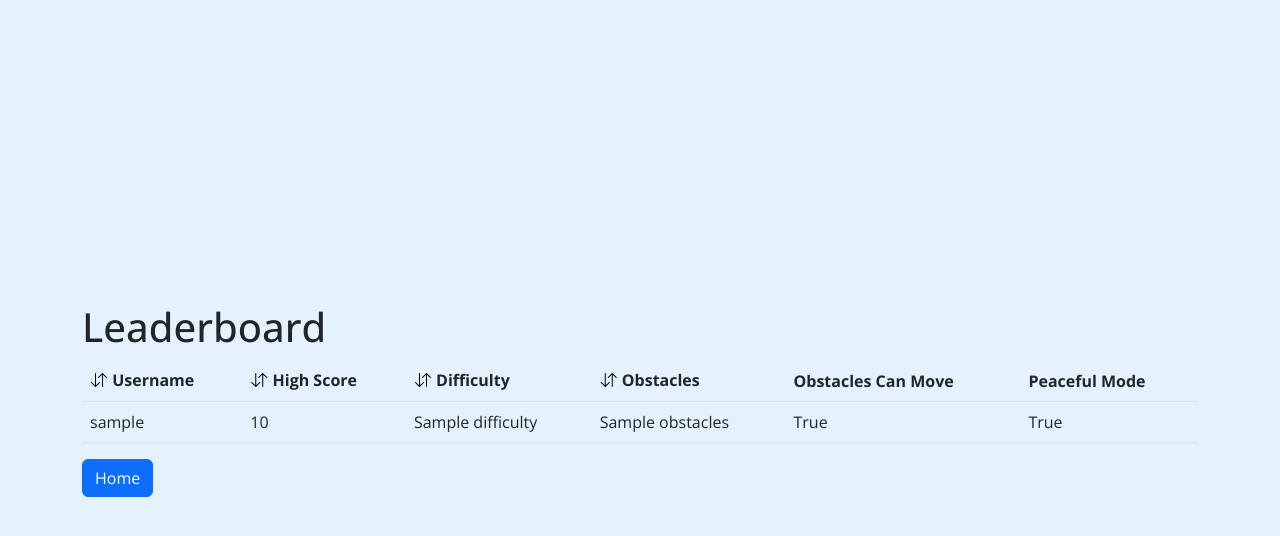
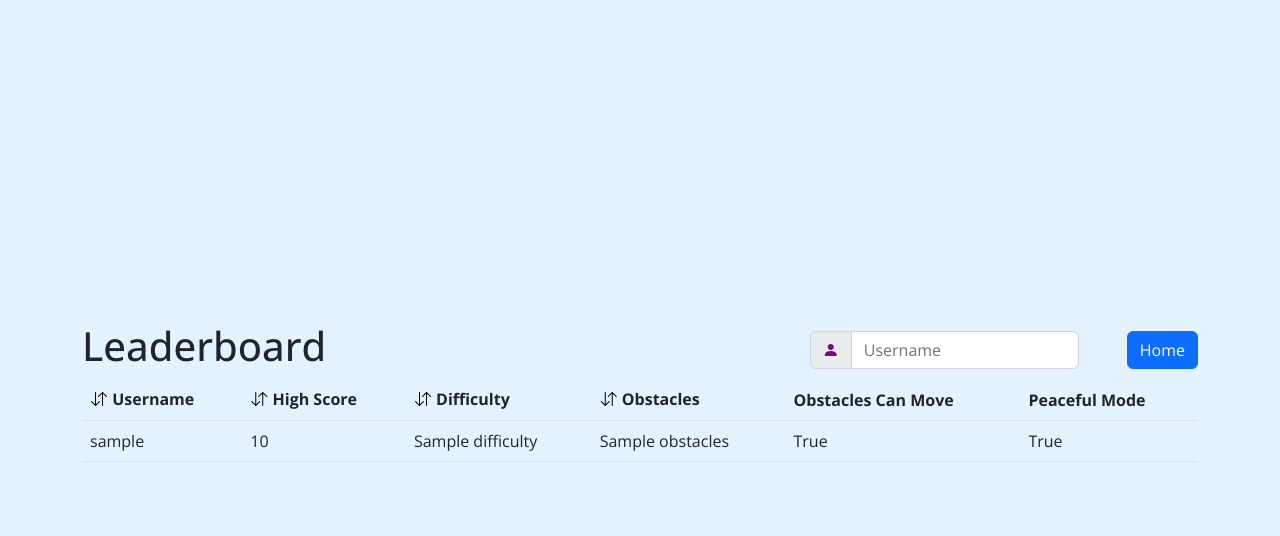
Before and after one commit to tmchuynh/full_snake_game, a Flask app: template flask_app/templates/leaderboard.html in a window 1280 px wide. Shown: the top 536 px of the page. Run offline with Flask 3, Linux system fonts and the light colour scheme; the template is opened without the code that fills it: most values are stand-ins (such as "Sample title", 1, 10 or a date in 2020); some libraries are stand-ins or nearby versions.

Commit message:
leaderboard elements

```diff
--- a/flask_app/static/css/table.css
+++ b/flask_app/static/css/table.css
@@ -7,3 +7,12 @@
       font-weight: bold;
       color: red;
 }
+
+.input-group-text i {
+      color: purple;
+}
+
+.form-control:focus {
+      border: none;
+      box-shadow: none;
+}
--- a/flask_app/templates/leaderboard.html
+++ b/flask_app/templates/leaderboard.html
@@ -13,7 +13,21 @@
 
 <body>
       <div class="container">
-            <h1>Leaderboard</h1>
+            <div class="d-flex justify-content-between">
+                  <h1>Leaderboard</h1>
+                  <div class="d-flex justify-content-between">
+                        <div class="input-group flex-nowrap my-auto">
+                              <span class="input-group-text" id="addon-wrapping"><i
+                                          class="bi bi-person-fill"></i></span>
+                              <input type="text" class="form-control" placeholder="Username" aria-label="Username"
+                                    aria-describedby="addon-wrapping">
+                        </div>
+                        <a href="/snake_game" class="btn btn-primary my-auto ms-5">Home</a>
+
+                  </div>
+
+            </div>
+
             <table class="table">
                   <thead>
                         <th><button id="usernameSort"><i class="bi bi-arrow-down-up"></i></button> Username</th>
@@ -36,7 +50,6 @@
                         {% endfor %}
                   </tbody>
             </table>
-            <a href="/snake_game" class="btn btn-primary">Home</a>
       </div>
 
 
```
